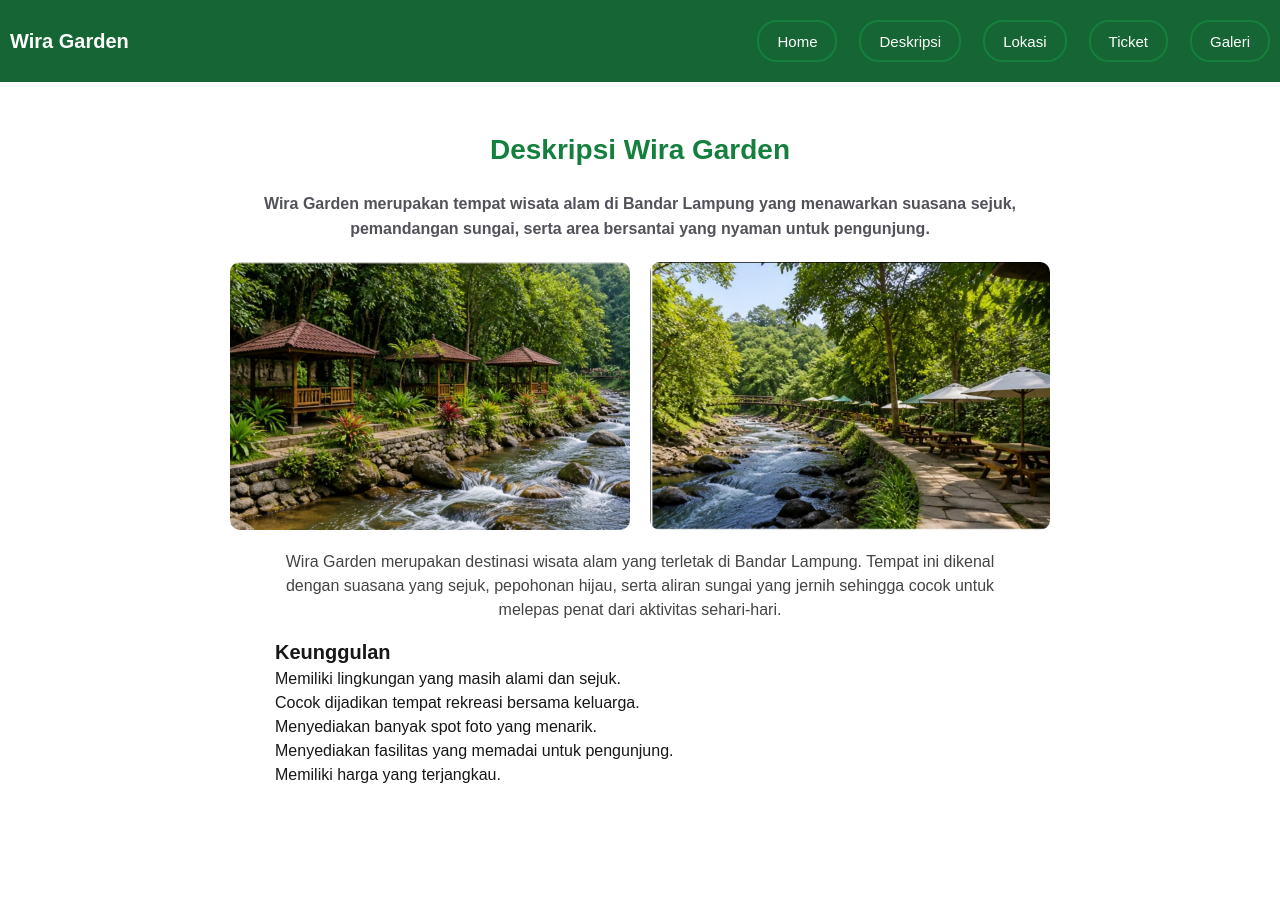
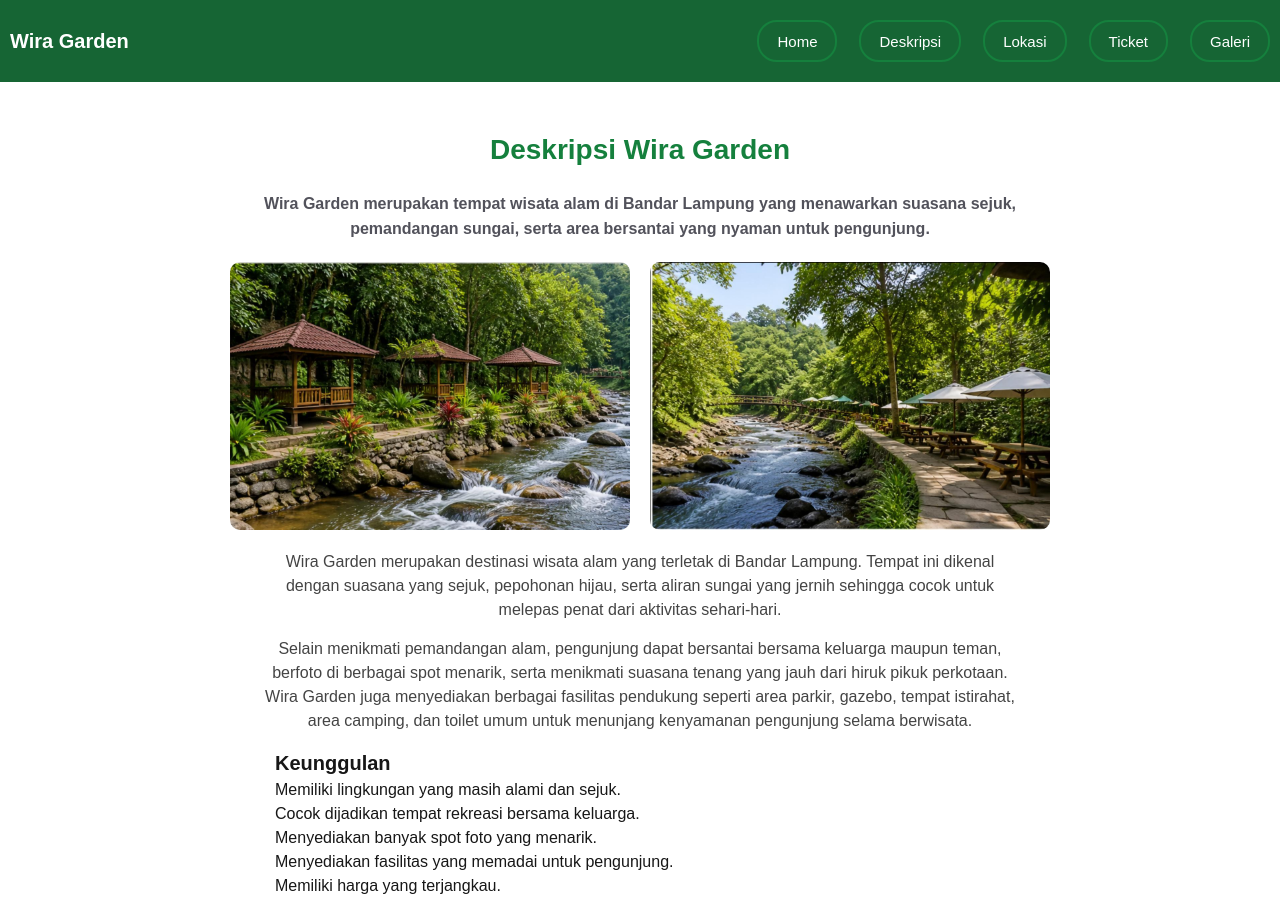
Before and after one commit to jovanakbarsetiodono-code/TI-WEB-24A-SIXTUPLE, a Next.js app in the folder my-app/: page /Deskripsi in a window 1280 px wide. Before the commit the page ends 807 px from the top, so only its background shows below. Built offline with nearby package versions, Linux system fonts and the light colour scheme.

Commit message:
Menambahkan bagian deskripsi tentang wira garden

```diff
--- a/my-app/app/Deskripsi/page.tsx
+++ b/my-app/app/Deskripsi/page.tsx
@@ -5,9 +5,7 @@ export default function Page() {
   return (
     <div className={styles["deskripsi-page"]}>
       <main className={styles["deskripsi-main"]}>
-        <h1 className={styles["deskripsi-title"]}>
-          Deskripsi Wira Garden
-        </h1>
+        <h1 className={styles["deskripsi-title"]}>Deskripsi Wira Garden</h1>
 
         <p className={styles["deskripsi-text"]}>
           Wira Garden merupakan tempat wisata alam di Bandar Lampung yang
@@ -39,10 +37,16 @@ export default function Page() {
           hijau, serta aliran sungai yang jernih sehingga cocok untuk melepas
           penat dari aktivitas sehari-hari.
         </p>
+        <p className={styles["deskripsi-description"]}>
+          Selain menikmati pemandangan alam, pengunjung dapat bersantai bersama
+          keluarga maupun teman, berfoto di berbagai spot menarik, serta
+          menikmati suasana tenang yang jauh dari hiruk pikuk perkotaan. Wira
+          Garden juga menyediakan berbagai fasilitas pendukung seperti area
+          parkir, gazebo, tempat istirahat, area camping, dan toilet umum untuk
+          menunjang kenyamanan pengunjung selama berwisata.
+        </p>
 
-        <h2 className={styles["deskripsi-subtitle"]}>
-          Keunggulan
-        </h2>
+        <h2 className={styles["deskripsi-subtitle"]}>Keunggulan</h2>
 
         <ul className={styles["deskripsi-list"]}>
           <li>Memiliki lingkungan yang masih alami dan sejuk.</li>
```
